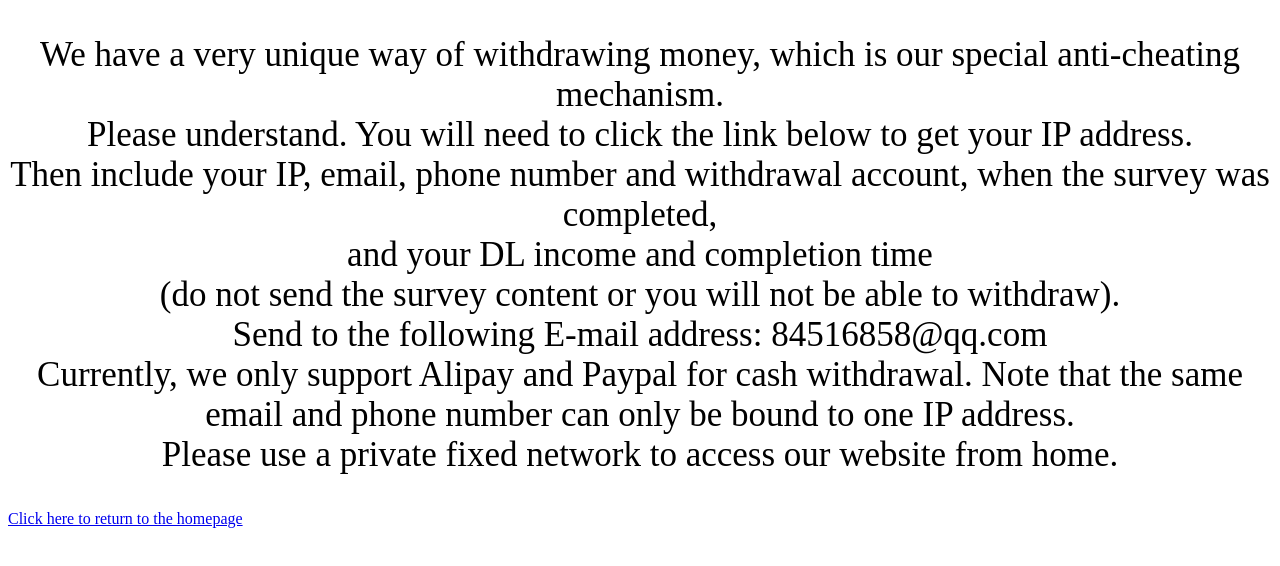
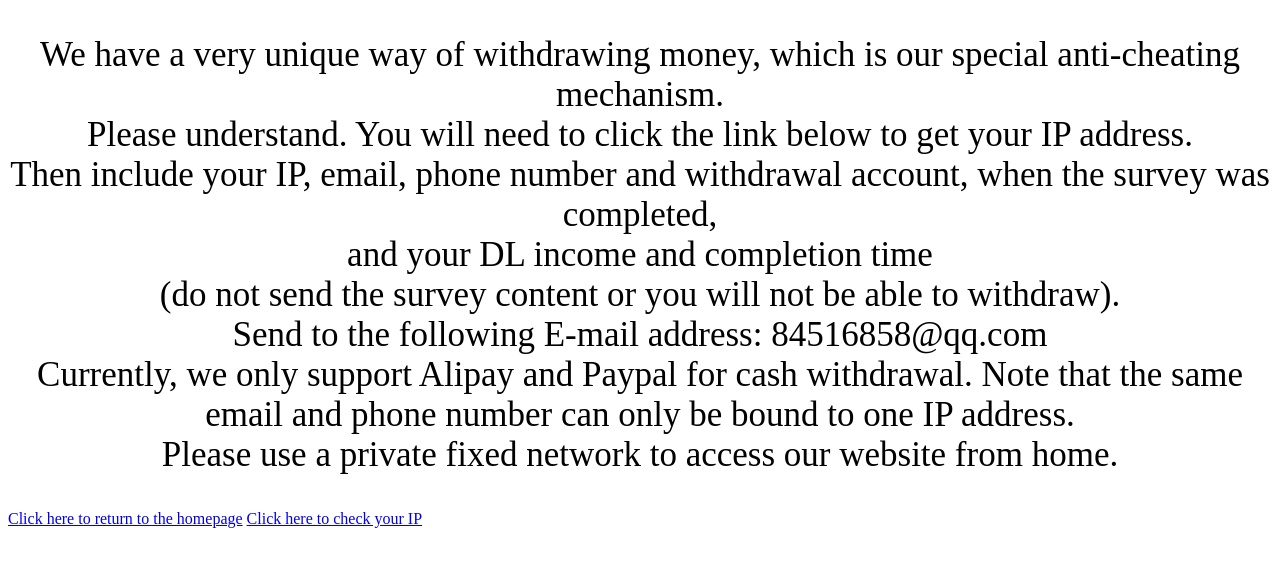
Before and after one commit to tomcatdoog/tomcatdoog.github.io, a plain HTML site: page withdrawal.html in a window 1280 px wide. Drawn offline with Linux system fonts and the light colour scheme.

Commit message:
Update withdrawal.html

```diff
--- a/withdrawal.html
+++ b/withdrawal.html
@@ -14,5 +14,6 @@ Currently, we only support Alipay and Paypal for cash withdrawal.
 Note that the same email and phone number can only be bound to one IP address.<br/>
 Please use a private fixed network to access our website from home.</p>
 	<a href="javascript:;" onClick="javascript :history.back(-1);">Click here to return to the homepage</a>
+	<a href="http://www.baidu.com" target="new">Click here to check your IP</a>
 </body>
 </html>
```
